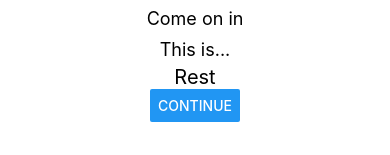
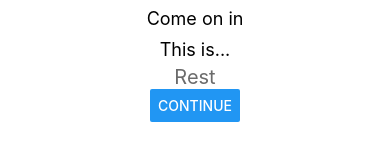
Before and after one commit to Karlar14/Rest-App, a React Native app in the folder RestApp/: screen / in a window 390 px wide. Shown: the part 407-562 px from the top of the page. Built offline with nearby package versions, Linux system fonts and the light colour scheme.

Commit message:
added fading in animation for homescreen

```diff
--- a/RestApp/App.js
+++ b/RestApp/App.js
@@ -3,6 +3,35 @@ import { Animated, StyleSheet, Text, View, Image, Button, SafeAreaView } from 'r
 import { Video, Audio, AVPlaybackStatus } from 'expo-av';
 import { NavigationContainer } from '@react-navigation/native';
 import { createNativeStackNavigator } from '@react-navigation/native-stack';
+
+/* Animations */
+
+const FadeInView = (props) => {
+  const fadeAnim = useRef(new Animated.Value(0)).current  // Initial value for opacity: 0
+
+  React.useEffect(() => {
+    Animated.timing(
+      fadeAnim,
+      {
+        toValue: 1,
+        duration: 10000,
+      }
+    ).start();
+  }, [fadeAnim])
+
+  return (
+    <Animated.View                 // Special animatable View
+      style={{
+        ...props.style,
+        opacity: fadeAnim,         // Bind opacity to animated value
+      }}
+    >
+      {props.children}
+    </Animated.View>
+  );
+}
+
+/* Screens */
 
 function HomeScreen({ navigation }) {
   return (
@@ -10,7 +39,9 @@ function HomeScreen({ navigation }) {
       <Text style={styles.baseText}>Do you need a moment?</Text>
       <Text style={styles.baseText}>Come on in</Text>
       <Text style={styles.baseText}>This is...</Text>
-      <Text style={styles.titleText}>Rest</Text>
+      <FadeInView>
+        <Text style={styles.titleText}>Rest</Text>
+      </FadeInView>
       <Button
         title="Continue"
         onPress={() => navigation.navigate('Questionnaire')} />
@@ -115,6 +146,8 @@ function VideoSelect({ navigation }) {
   );
 }
 
+/* Render Screens/Pages */
+
 const Stack = createNativeStackNavigator();
 
 export default function App() {
```
